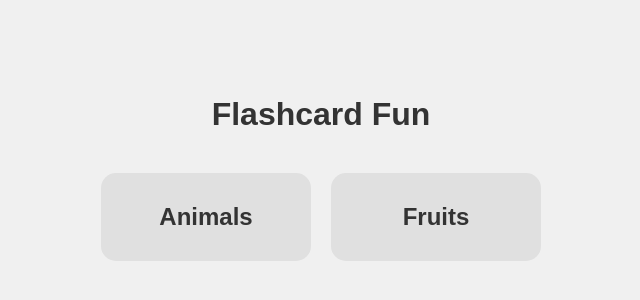
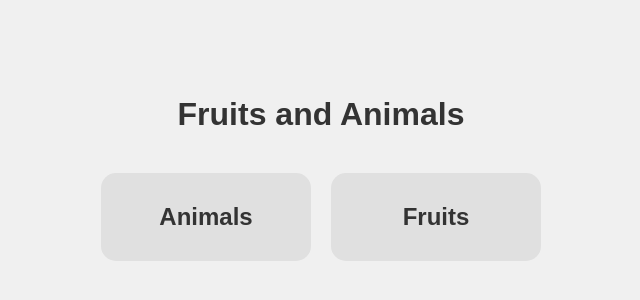
Before and after one commit to arvind52yadav/toddlerSite, a plain HTML site: page index.html in a window 1280 px wide. Shown: the part 232-532 px from the top of the page, without its empty margins (319-959 px from the left). Drawn offline with Linux system fonts and the light colour scheme.

Commit message:
Update index.html

```diff
--- a/index.html
+++ b/index.html
@@ -8,7 +8,7 @@
 </head>
 <body>
     <div class="container">
-        <h1>Flashcard Fun</h1>
+        <h1>Fruits and Animals</h1>
         <div class="flashcard-container">
             <div class="flashcard">
                 <img id="card-image" src="" alt="Flashcard image">
```
